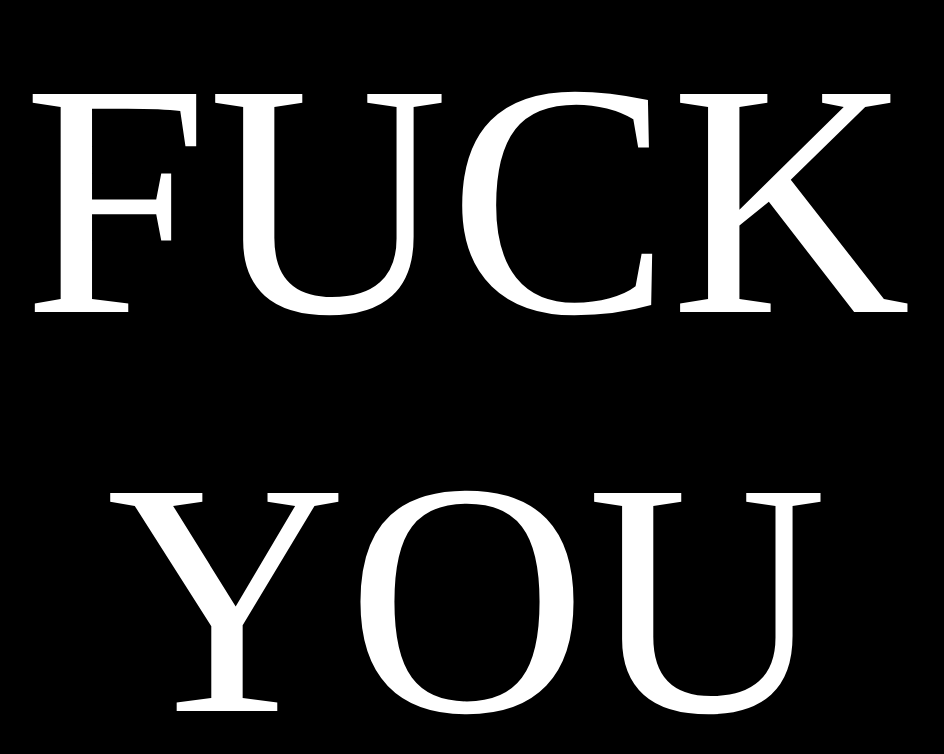
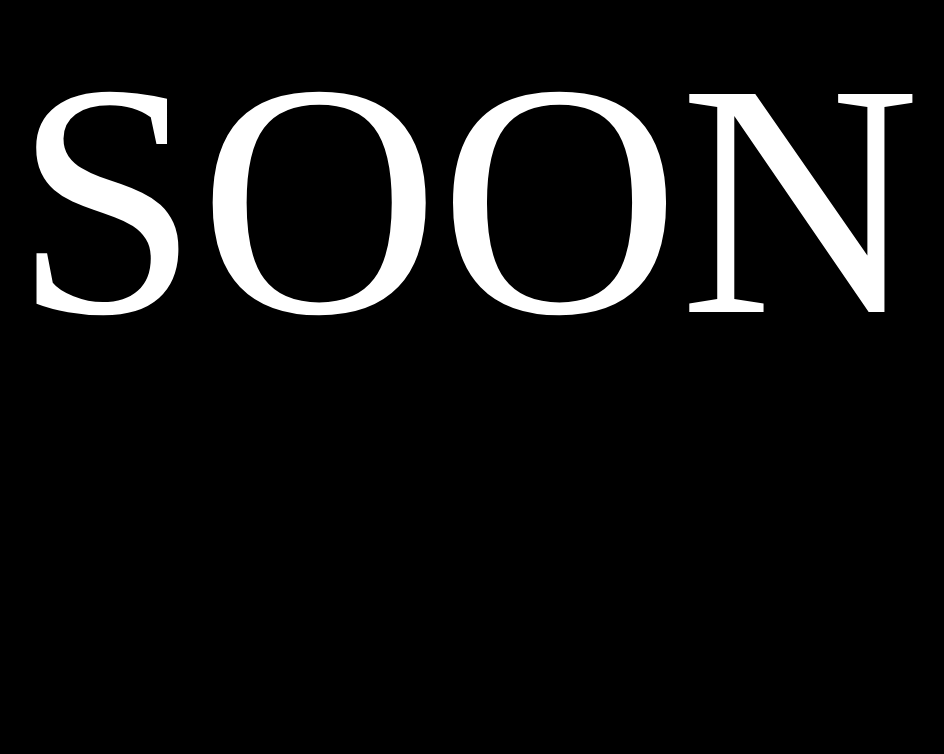
Before and after one commit to natesway/DDLC, a plain HTML site: page index.html in a window 1280 px wide. Shown: the whole page, without its empty margins (173-1117 px from the left). Drawn offline with nearby package versions, Linux system fonts and the light colour scheme; some packages are replaced by stand-ins of ours; a script that the page names is missing; a web font is replaced by a local one.

Commit message:
Update index.html

```diff
--- a/index.html
+++ b/index.html
@@ -16,7 +16,7 @@
 
    </style>
     <h1 class="animate__animated animate__zoomInDown" style="animation-duration:3.6s; color: white; text-align: center; font-size:26vw">
-    FUCK YOU
+    SOON
     </h1>
 </style>
 </body>
```
